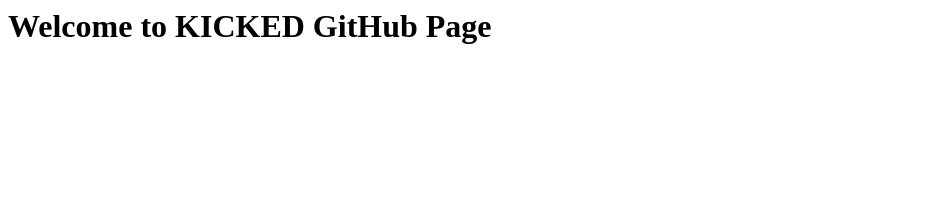
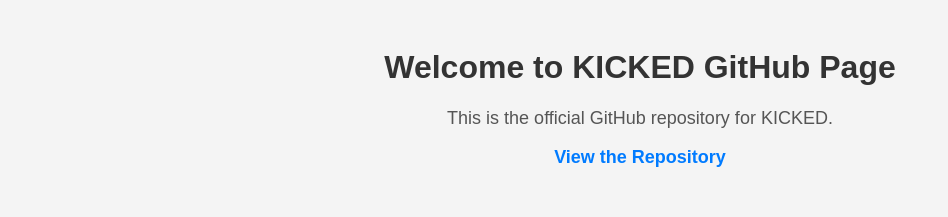
Before and after one commit to Springer-ux/KICKED, a plain HTML site: page index.html in a window 1280 px wide. Shown: the whole page, without its empty margins (0-948 px from the left). Drawn offline with Linux system fonts and the light colour scheme.

Commit message:
Update index.html

```diff
--- a/index.html
+++ b/index.html
@@ -1,9 +1,37 @@
-<html>
+<!DOCTYPE html>
+<html lang="en">
 <head>
+    <meta charset="UTF-8">
+    <meta name="viewport" content="width=device-width, initial-scale=1.0">
     <meta name="google-site-verification" content="1UjcYewEafWF-Z0RXQL76IShooHmRRBomWfTjpYgK24" />
-    <title>Kicked GitHub Page</title>
+    <title>KICKED GitHub Page</title>
+    <style>
+        body {
+            font-family: Arial, sans-serif;
+            text-align: center;
+            padding: 20px;
+            background-color: #f4f4f4;
+        }
+        h1 {
+            color: #333;
+        }
+        p {
+            font-size: 18px;
+            color: #555;
+        }
+        a {
+            color: #007bff;
+            text-decoration: none;
+            font-weight: bold;
+        }
+        a:hover {
+            text-decoration: underline;
+        }
+    </style>
 </head>
 <body>
     <h1>Welcome to KICKED GitHub Page</h1>
+    <p>This is the official GitHub repository for KICKED.</p>
+    <p><a href="https://github.com/Springer-ux/KICKED" target="_blank">View the Repository</a></p>
 </body>
 </html>
```
